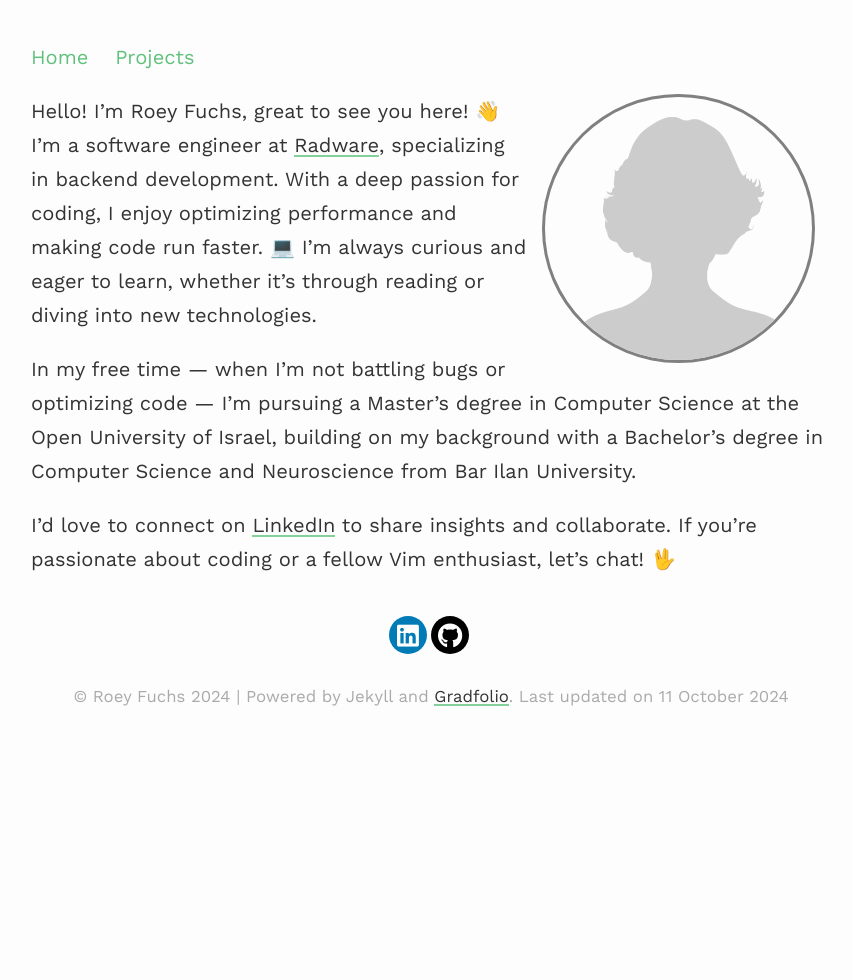
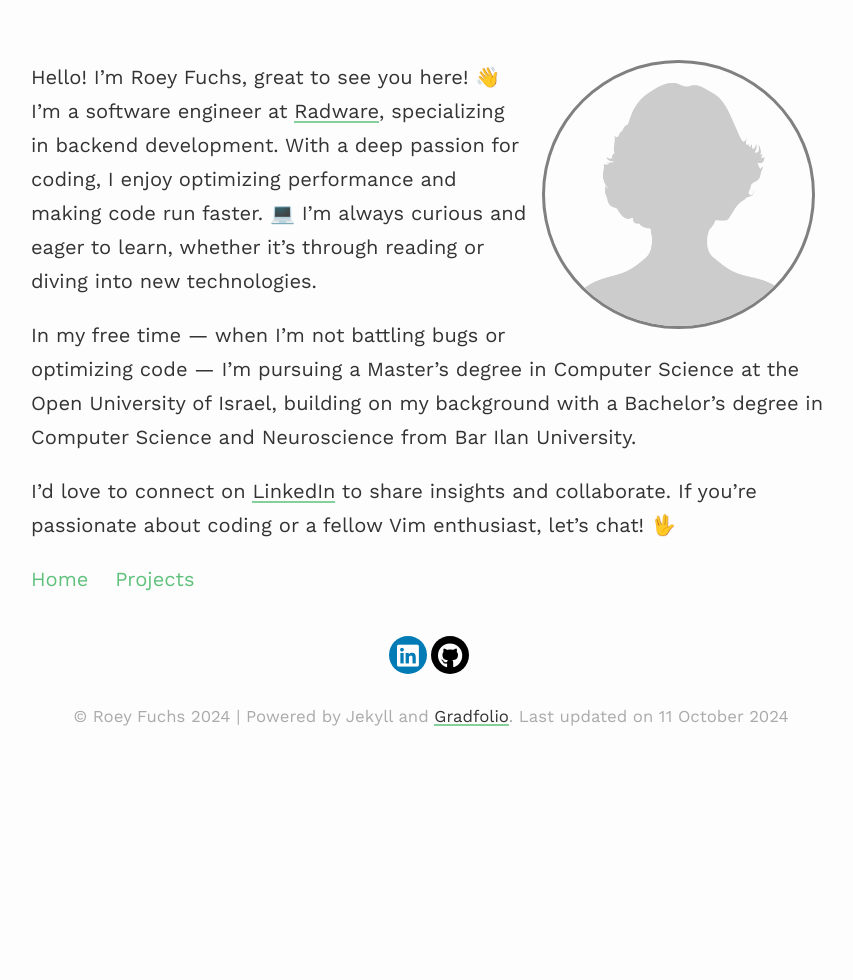
Before and after one commit to roeyfuchs/roeyfuchs.github.io, a Jekyll site: the page built from index.md, in a window 1280 px wide. Shown: the whole page, without its empty margins (209-1062 px from the left). Built offline with Jekyll 4.4.1, drawn with Linux system fonts in a browser that asks for light colours; nearby versions of some CDN libraries.

Commit message:
Update default.html
move navigation to the bottom

```diff
--- a/_layouts/default.html
+++ b/_layouts/default.html
@@ -12,7 +12,6 @@
         <h1 class="post-headline">{{site.title}}</h1>
         <h3 class="post-description">{{site.description}}</h3>
 -->
-        {% include navigation.html %}
 
         {% seo %}
 
@@ -30,6 +29,8 @@
                 {{ content }}
             </article>
         </main>
+
+        {% include navigation.html %}
 
         <footer>
           {% include social-footer.html %}
```
